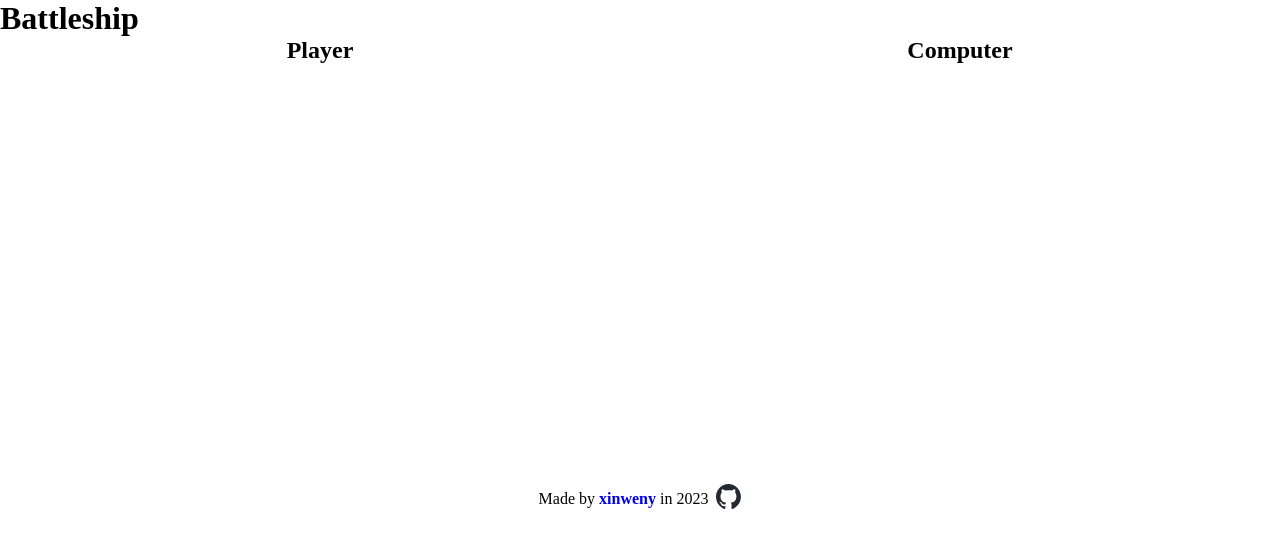
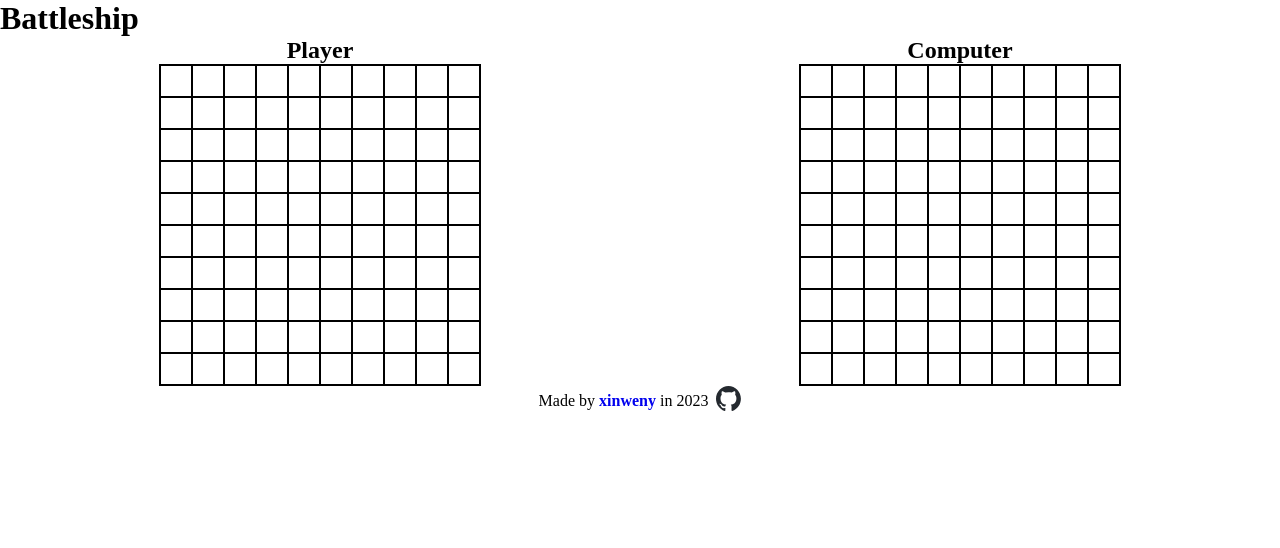
Before and after one commit to xinweny/battleship, a website built with webpack: page src/public/template.html in a window 1280 px wide. Built offline with nearby package versions, Linux system fonts and the light colour scheme.

Commit message:
set up game boards

```diff
--- a/src/app/models/Game.js
+++ b/src/app/game.js
@@ -1,10 +1,13 @@
-import Player from './Player';
-import AI from '../modules/AI';
+import Player from './models/Player';
+import AI from './modules/AI';
+import View from './view';
 
 class Game {
   constructor() {
     this.p1 = new Player(); // Human player
     this.p2 = new Player(new AI()); // Computer
+
+    this.view = new View();
 
     this.turn = 'player';
     this.winner = null;
@@ -24,6 +27,11 @@ class Game {
     this.p2.board.placeShip('submarine', 66, 'y');
     this.p2.board.placeShip('patrolBoat', 39, 'x');
   }
+
+  renderBoards() {
+    this.view.renderBoard(this.p1);
+    this.view.renderBoard(this.p2);
+  }
 }
 
 export default Game;
--- a/src/app/index.js
+++ b/src/app/index.js
@@ -1,5 +1,7 @@
-// import Game from './models/Game';
+import Game from './game';
 
 import '../styles/main.css';
 
-// const game = new Game();
+const game = new Game();
+
+game.renderBoards();
--- a/src/app/models/Player.js
+++ b/src/app/models/Player.js
@@ -4,6 +4,7 @@ class Player {
   constructor(ai) {
     this.board = new GameBoard();
     this.ships = this.board.ships;
+    this.name = ai ? 'p2' : 'p1';
 
     if (ai) {
       this.AI = ai;
--- /dev/null
+++ b/src/app/view.js
@@ -0,0 +1,27 @@
+class View {
+  constructor() {
+    this.elements = {
+      p1Board: document.getElementById('p1-board'),
+      p2Board: document.getElementById('p2-board'),
+    };
+  }
+
+  createElement(tag, className) {
+    const element = document.createElement(tag);
+    element.className = className;
+
+    return element;
+  }
+
+  renderBoard(player) {
+    const grid = document.getElementById(`${player.name}-board`);
+    for (let i = 0; i < 100; i += 1) {
+      const cell = this.createElement('div', 'cell');
+      cell.setAttribute('data-index', i);
+
+      grid.appendChild(cell);
+    }
+  }
+}
+
+module.exports = View;
--- a/src/styles/components/game-board.css
+++ b/src/styles/components/game-board.css
@@ -1,11 +1,16 @@
 .game-board {
-	width: 420px;
-	height: 420px;
 	display: grid;
-	grid-template-rows: repeat(1fr, 10);
-	grid-template-columns: repeat(1fr, 10);
+	grid-template-rows: repeat(10, 1fr);
+	grid-template-columns: repeat(10, 1fr);
+	border: 0.5px solid black;
 }
 
 #game-window h2 {
 	text-align: center;
 }
+
+.cell {
+	width: 30px;
+	height: 30px;
+	border: 0.5px solid black;
+}
```
Also changed, not shown: src/app/modules/View.js (deleted, +0 -14 lines), dist/assets/github-mark-6fa18895f6e6c7772cab.svg (added), dist/bundle.js, dist/index.html.
